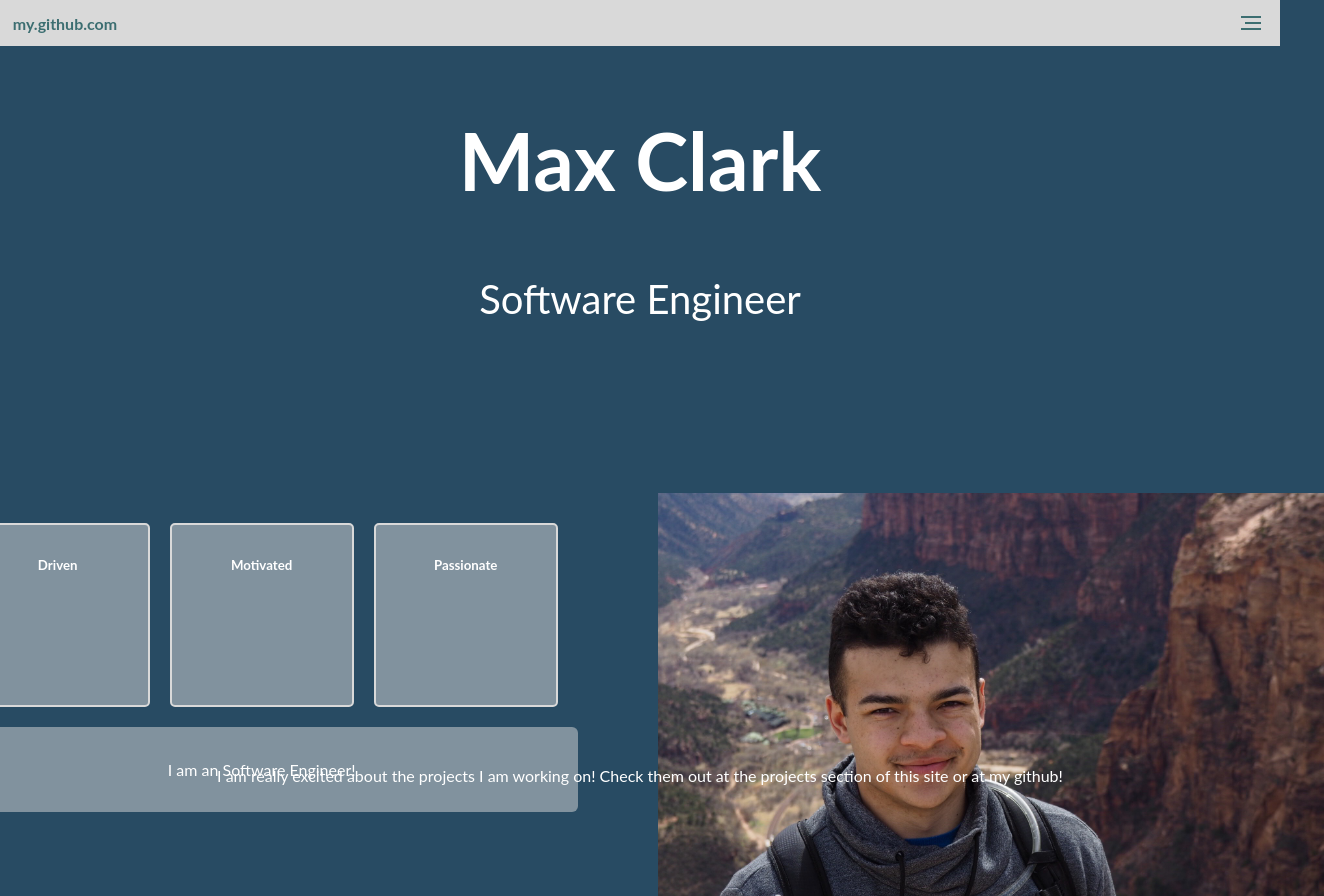
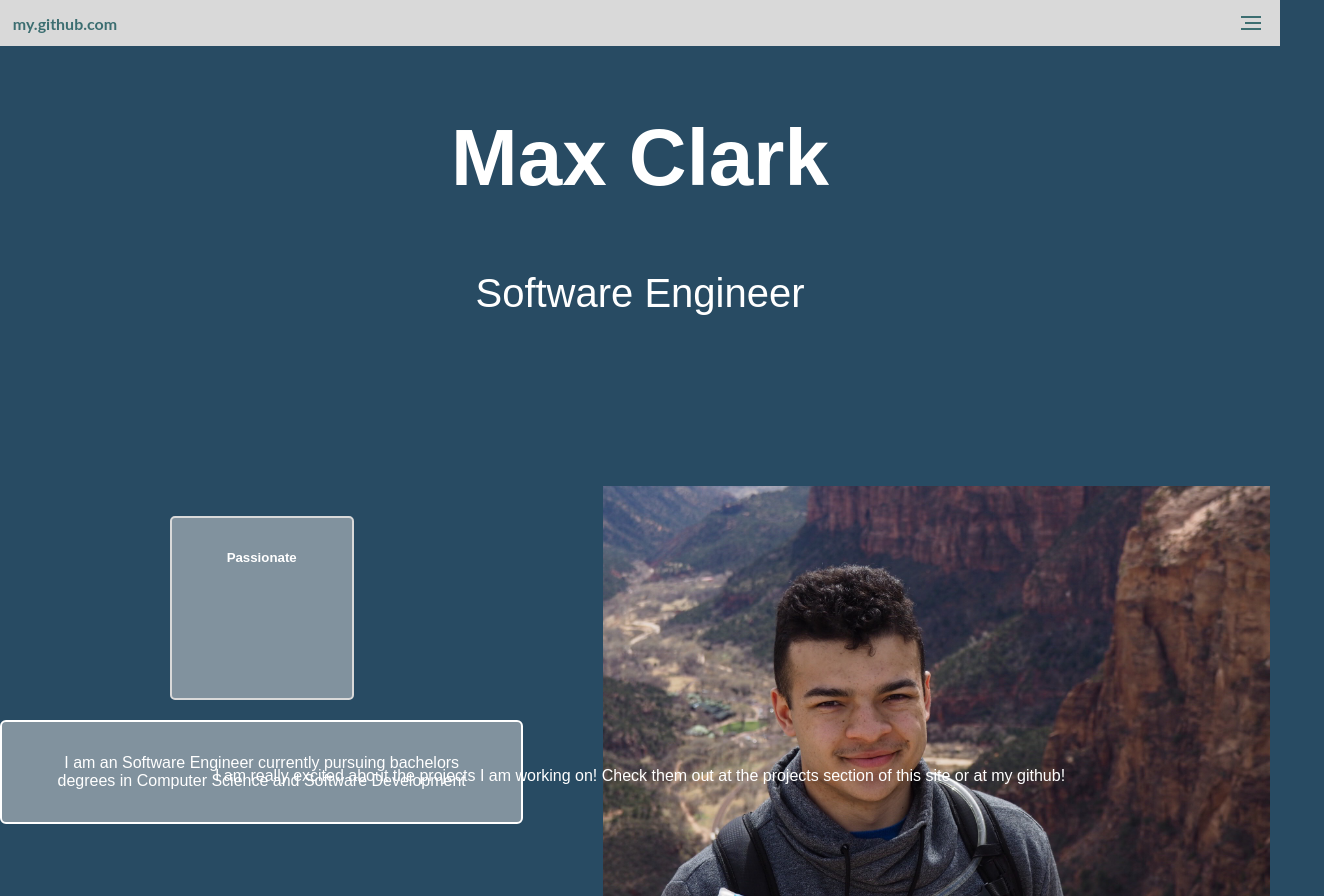
Before and after one commit to Maxwell-Clark/PortfolioWebsite, a Vue app: page / in a window 1280 px wide. Shown: the top 896 px of the page, 1324 px wide, since content can reach past the window. Built offline with nearby package versions, Linux system fonts and the light colour scheme.

Commit message:
made some animation changes

```diff
--- a/src/App.vue
+++ b/src/App.vue
@@ -49,6 +49,11 @@ export default {
 };
 </script>
 <style>
+@import url(http://fonts.googleapis.com/css?family=Josefin+Slab);
+
+/* body{
+    font-family:'Josefin Slab', sans-serif;
+} */
 html {
   height: 100%;
   overflow: hidden;
@@ -58,7 +63,8 @@ body {
   border: 0;
   margin: 0;
   padding: 0;
-  font-family: "Lato";
+  /* font-family: "Lato"; */
+  font-family:Arial, Helvetica, sans-serif;
   height: 100%;
   background: #284B63;
   color: white;
@@ -68,6 +74,7 @@ body {
 
 #title {
   text-align: center;
+  /* font-family:'Josefin Slab', sans-serif; */
 }
 
 .top_banner {
--- a/src/views/Home.vue
+++ b/src/views/Home.vue
@@ -8,17 +8,13 @@
       <div class="image_and_attributes">
         <div class="attributes_and_intro">
           <div id="attributes">
-            <div class="attribute">
-              <h5>Driven</h5>
-            </div>
-            <div class="attribute">
-              <h5>Motivated</h5>
-            </div>
-            <div class="attribute">
-              <h5> Passionate</h5>
+            <div v-on:mouseover.self="changeAttribute" class="attribute">
+              <h5>{{attribute}}</h5>
             </div>
           </div>
-          <div id="intro_paragraph">I am an Software Engineer!</div>
+          <div id="intro_paragraph">I am an Software Engineer currently pursuing bachelors degrees
+            in Computer Science and Software Development
+          </div>
         </div>
 
         <img class="image" src="../assets/zion_photo.jpg" alt="">
@@ -39,6 +35,35 @@
 export default {
   name: 'Home',
   components: {
+  },
+  data() {
+    return{
+      attributes: ['Driven', 'Motivated', 'Passionate'],
+      attribute: ''
+    }
+  },
+  mounted(){
+    this.attribute = this.attributes[this.randomInt]
+          console.log('hello', this.randomInt)
+
+  },
+  computed: {
+    randomInt: function(){
+      return Math.floor(Math.random() * Math.floor(this.attributes.length))
+    }
+  },
+  methods: {
+    changeAttribute(){
+      const index = this.attributes.indexOf(this.attribute)
+                  console.log(this.attributes[this.changeIndex(index)])
+      this.attribute = this.attributes[this.changeIndex(index)]
+    },
+    changeIndex(index){
+      if(index == this.attributes.length - 1){
+        return 0
+      }
+      return index + 1
+    }
   }
 }
 </script>
@@ -59,8 +84,8 @@ export default {
 }
 
 #intro_paragraph {
-  border-width: 1px;
-  border-color: transparent;
+  border-width: 2px;
+  border-color: white;
   border-style: solid;
   border-radius: 6px;
   background-color: #81929E;
@@ -99,6 +124,23 @@ export default {
   border-color: #D9D9D9;
   border-radius: 5px;
   background-color: #81929E;
+  animation-name: attribute-out;
+  animation-duration: 1s;
+}
+
+@keyframes attribute-hover {
+  from{background-color: #81929E;}
+  to{background-color: #D9D9D9;}
+}
+@keyframes attribute-out {
+  to{background-color: #81929E;}
+  from{background-color: #D9D9D9;}
+}
+
+.attribute:hover {
+  animation-name: attribute-hover;
+  animation-duration: 1s;
+  animation-fill-mode: forwards;
 }
 
 p {
```
